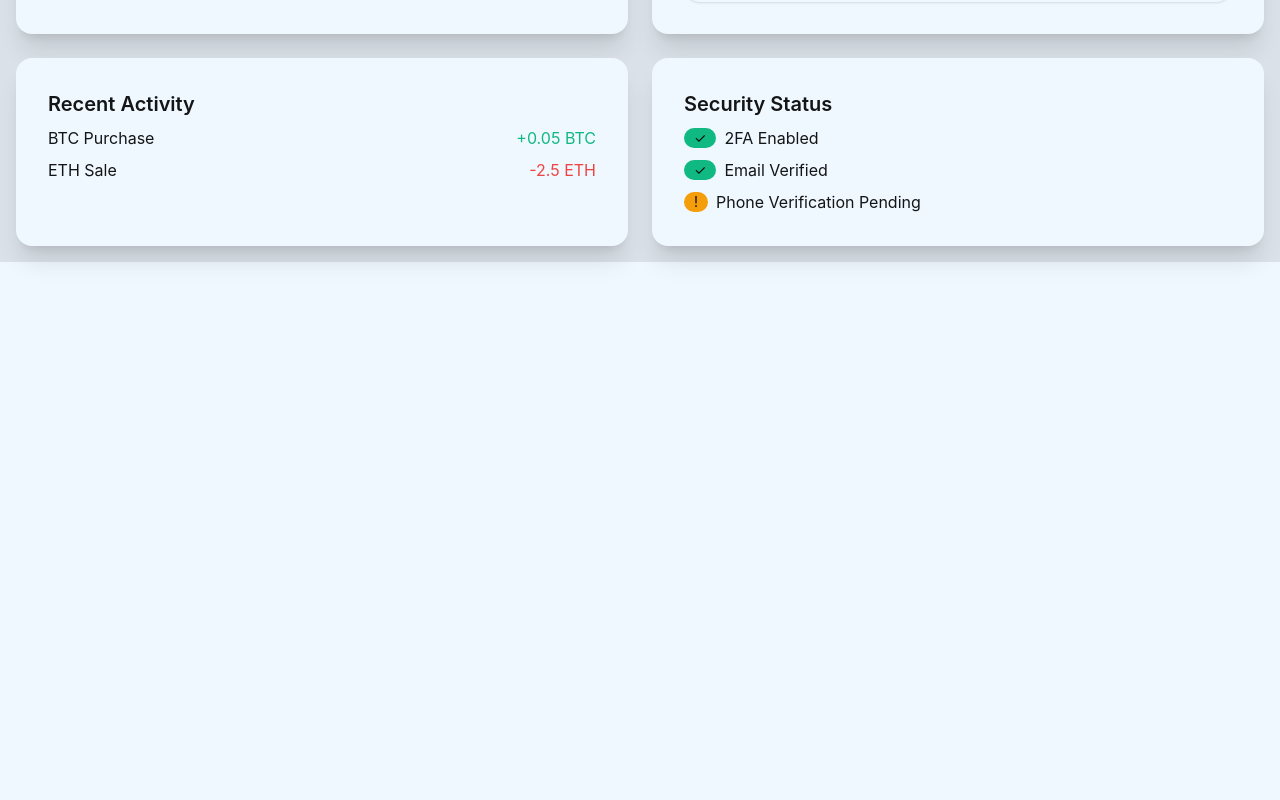
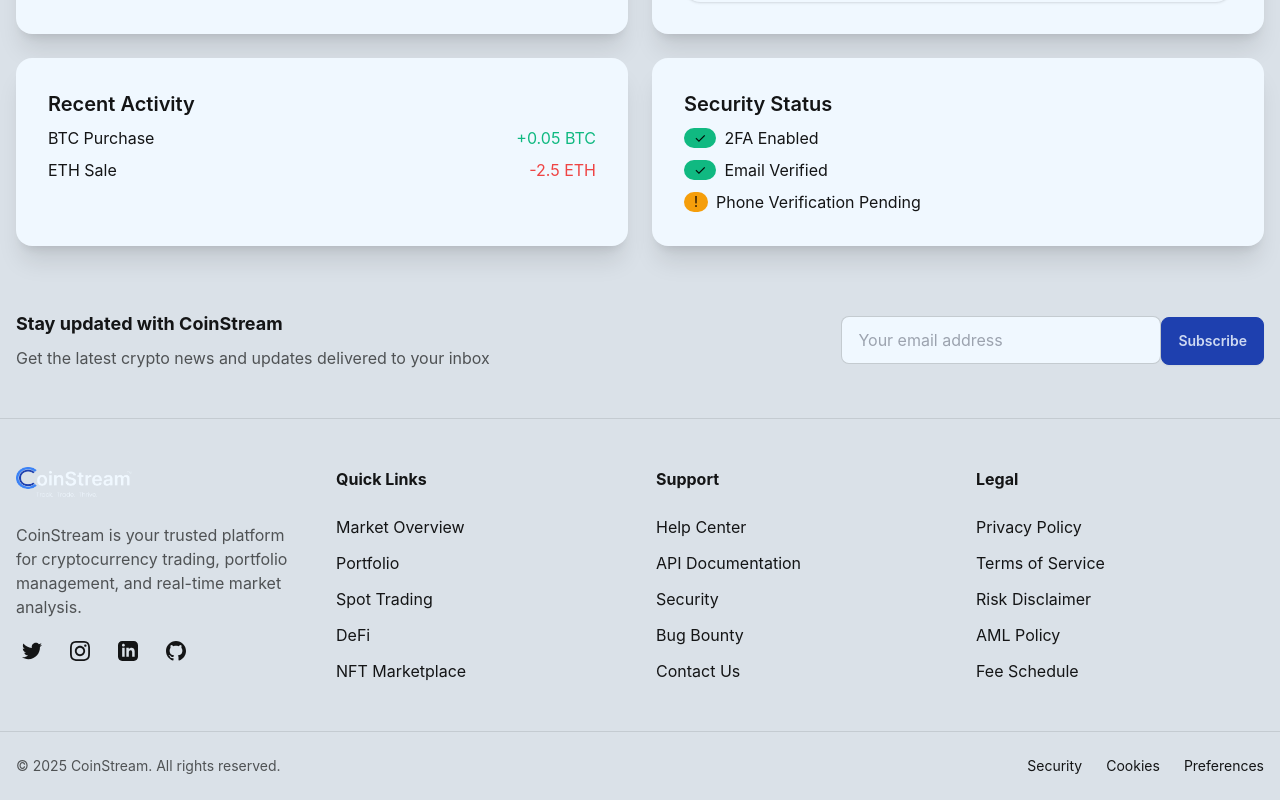
Before and after one commit to AnsHPaTeL2927/CryptoCurrencyFrontend, a React (Vite) app: page /profile in a window 1280 px wide. Shown: the part 499-1299 px from the top of the page. Before the commit the page ends 800 px from the top, so only its background shows below. Built offline with nearby package versions, Linux system fonts and the light colour scheme.

Commit message:
add footer

```diff
--- a/src/App.jsx
+++ b/src/App.jsx
@@ -36,6 +36,8 @@
 import Register from "./pages/Auth/Register";
 import GoogleCallback from "./components/GoogleCallback";
 import Profile from "./pages/Profile";
+
+import Footer from "./components/Footer";
 
 function App() {
   return (
@@ -78,8 +80,9 @@
           <Route path="/login" element={<Login />} />
           <Route path="/register" element={<Register />} />
           <Route path="/auth/google/callback" element={<GoogleCallback />} />
-          <Route path="/profile" element={<Profile/>}/>
+          <Route path="/profile" element={<Profile />} />
         </Routes>
+        <Footer />
       </ThemeProvider>
     </AuthProvider>
   );
--- a/src/components/Footer.jsx
+++ b/src/components/Footer.jsx
@@ -0,0 +1,126 @@
+import { Link } from 'react-router-dom';
+
+const Footer = () => {
+  const currentYear = new Date().getFullYear();
+
+  return (
+    <footer className="bg-base-200">
+      {/* Newsletter Section */}
+      <div className="border-b border-base-300">
+        <div className="max-w-[1600px] mx-auto py-12 px-4">
+          <div className="flex flex-col md:flex-row items-center justify-between gap-6">
+            <div className="text-center md:text-left">
+              <h3 className="text-lg font-bold mb-2">Stay updated with CoinStream</h3>
+              <p className="text-base-content/70">Get the latest crypto news and updates delivered to your inbox</p>
+            </div>
+            <div className="w-full md:w-auto">
+              <div className="form-control">
+                <div className="input-group">
+                  <input
+                    type="email"
+                    placeholder="Your email address"
+                    className="input input-bordered w-full md:w-80"
+                  />
+                  <button className="btn btn-primary">
+                    Subscribe
+                  </button>
+                </div>
+              </div>
+            </div>
+          </div>
+        </div>
+      </div>
+
+      {/* Main Footer Content */}
+      <div className="max-w-[1600px] mx-auto py-12 px-4">
+        <div className="grid grid-cols-1 md:grid-cols-2 lg:grid-cols-4 gap-8">
+          {/* Company Info */}
+          <div className="space-y-4">
+            <div className="flex items-center gap-2 mb-6">
+              <img src="/dark.png" alt="CoinStream Logo" className="h-8" />
+            </div>
+            <p className="text-base-content/70">
+              CoinStream is your trusted platform for cryptocurrency trading, portfolio management, and real-time market analysis.
+            </p>
+            <div className="flex gap-4">
+              <a href="#" className="btn btn-circle btn-ghost btn-sm">
+                <svg xmlns="http://www.w3.org/2000/svg" className="h-5 w-5" fill="currentColor" viewBox="0 0 24 24">
+                  <path d="M24 4.557c-.883.392-1.832.656-2.828.775 1.017-.609 1.798-1.574 2.165-2.724-.951.564-2.005.974-3.127 1.195-.897-.957-2.178-1.555-3.594-1.555-3.179 0-5.515 2.966-4.797 6.045-4.091-.205-7.719-2.165-10.148-5.144-1.29 2.213-.669 5.108 1.523 6.574-.806-.026-1.566-.247-2.229-.616-.054 2.281 1.581 4.415 3.949 4.89-.693.188-1.452.232-2.224.084.626 1.956 2.444 3.379 4.6 3.419-2.07 1.623-4.678 2.348-7.29 2.04 2.179 1.397 4.768 2.212 7.548 2.212 9.142 0 14.307-7.721 13.995-14.646.962-.695 1.797-1.562 2.457-2.549z"/>
+                </svg>
+              </a>
+              <a href="#" className="btn btn-circle btn-ghost btn-sm">
+                <svg xmlns="http://www.w3.org/2000/svg" className="h-5 w-5" fill="currentColor" viewBox="0 0 24 24">
+                  <path d="M12 2.163c3.204 0 3.584.012 4.85.07 3.252.148 4.771 1.691 4.919 4.919.058 1.265.069 1.645.069 4.849 0 3.205-.012 3.584-.069 4.849-.149 3.225-1.664 4.771-4.919 4.919-1.266.058-1.644.07-4.85.07-3.204 0-3.584-.012-4.849-.07-3.26-.149-4.771-1.699-4.919-4.92-.058-1.265-.07-1.644-.07-4.849 0-3.204.013-3.583.07-4.849.149-3.227 1.664-4.771 4.919-4.919 1.266-.057 1.645-.069 4.849-.069zm0-2.163c-3.259 0-3.667.014-4.947.072-4.358.2-6.78 2.618-6.98 6.98-.059 1.281-.073 1.689-.073 4.948 0 3.259.014 3.668.072 4.948.2 4.358 2.618 6.78 6.98 6.98 1.281.058 1.689.072 4.948.072 3.259 0 3.668-.014 4.948-.072 4.354-.2 6.782-2.618 6.979-6.98.059-1.28.073-1.689.073-4.948 0-3.259-.014-3.667-.072-4.947-.196-4.354-2.617-6.78-6.979-6.98-1.281-.059-1.69-.073-4.949-.073zm0 5.838c-3.403 0-6.162 2.759-6.162 6.162s2.759 6.163 6.162 6.163 6.162-2.759 6.162-6.163c0-3.403-2.759-6.162-6.162-6.162zm0 10.162c-2.209 0-4-1.79-4-4 0-2.209 1.791-4 4-4s4 1.791 4 4c0 2.21-1.791 4-4 4zm6.406-11.845c-.796 0-1.441.645-1.441 1.44s.645 1.44 1.441 1.44c.795 0 1.439-.645 1.439-1.44s-.644-1.44-1.439-1.44z"/>
+                </svg>
+              </a>
+              <a href="#" className="btn btn-circle btn-ghost btn-sm">
+                <svg xmlns="http://www.w3.org/2000/svg" className="h-5 w-5" fill="currentColor" viewBox="0 0 24 24">
+                  <path d="M19 0h-14c-2.761 0-5 2.239-5 5v14c0 2.761 2.239 5 5 5h14c2.762 0 5-2.239 5-5v-14c0-2.761-2.238-5-5-5zm-11 19h-3v-11h3v11zm-1.5-12.268c-.966 0-1.75-.79-1.75-1.764s.784-1.764 1.75-1.764 1.75.79 1.75 1.764-.783 1.764-1.75 1.764zm13.5 12.268h-3v-5.604c0-3.368-4-3.113-4 0v5.604h-3v-11h3v1.765c1.396-2.586 7-2.777 7 2.476v6.759z"/>
+                </svg>
+              </a>
+              <a href="#" className="btn btn-circle btn-ghost btn-sm">
+                <svg xmlns="http://www.w3.org/2000/svg" className="h-5 w-5" fill="currentColor" viewBox="0 0 24 24">
+                  <path d="M12 0c-6.626 0-12 5.373-12 12 0 5.302 3.438 9.8 8.207 11.387.599.111.793-.261.793-.577v-2.234c-3.338.726-4.033-1.416-4.033-1.416-.546-1.387-1.333-1.756-1.333-1.756-1.089-.745.083-.729.083-.729 1.205.084 1.839 1.237 1.839 1.237 1.07 1.834 2.807 1.304 3.492.997.107-.775.418-1.305.762-1.604-2.665-.305-5.467-1.334-5.467-5.931 0-1.311.469-2.381 1.236-3.221-.124-.303-.535-1.524.117-3.176 0 0 1.008-.322 3.301 1.23.957-.266 1.983-.399 3.003-.404 1.02.005 2.047.138 3.006.404 2.291-1.552 3.297-1.23 3.297-1.23.653 1.653.242 2.874.118 3.176.77.84 1.235 1.911 1.235 3.221 0 4.609-2.807 5.624-5.479 5.921.43.372.823 1.102.823 2.222v3.293c0 .319.192.694.801.576 4.765-1.589 8.199-6.086 8.199-11.386 0-6.627-5.373-12-12-12z"/>
+                </svg>
+              </a>
+            </div>
+          </div>
+
+          {/* Quick Links */}
+          <div>
+            <h4 className="font-bold mb-6">Quick Links</h4>
+            <ul className="space-y-3">
+              <li><Link to="/market/overview" className="hover:text-primary">Market Overview</Link></li>
+              <li><Link to="/portfolio" className="hover:text-primary">Portfolio</Link></li>
+              <li><Link to="/trading/spot" className="hover:text-primary">Spot Trading</Link></li>
+              <li><Link to="/defi" className="hover:text-primary">DeFi</Link></li>
+              <li><Link to="/nft" className="hover:text-primary">NFT Marketplace</Link></li>
+            </ul>
+          </div>
+
+          {/* Support */}
+          <div>
+            <h4 className="font-bold mb-6">Support</h4>
+            <ul className="space-y-3">
+              <li><Link to="/help-center" className="hover:text-primary">Help Center</Link></li>
+              <li><Link to="/api-docs" className="hover:text-primary">API Documentation</Link></li>
+              <li><Link to="/security" className="hover:text-primary">Security</Link></li>
+              <li><Link to="/bug-bounty" className="hover:text-primary">Bug Bounty</Link></li>
+              <li><Link to="/contact" className="hover:text-primary">Contact Us</Link></li>
+            </ul>
+          </div>
+
+          {/* Legal */}
+          <div>
+            <h4 className="font-bold mb-6">Legal</h4>
+            <ul className="space-y-3">
+              <li><Link to="/privacy-policy" className="hover:text-primary">Privacy Policy</Link></li>
+              <li><Link to="/terms" className="hover:text-primary">Terms of Service</Link></li>
+              <li><Link to="/disclaimer" className="hover:text-primary">Risk Disclaimer</Link></li>
+              <li><Link to="/aml-policy" className="hover:text-primary">AML Policy</Link></li>
+              <li><Link to="/fees" className="hover:text-primary">Fee Schedule</Link></li>
+            </ul>
+          </div>
+        </div>
+      </div>
+
+      {/* Bottom Bar */}
+      <div className="border-t border-base-300">
+        <div className="max-w-[1600px] mx-auto px-4 py-6">
+          <div className="flex flex-col md:flex-row justify-between items-center gap-4">
+            <div className="text-sm text-base-content/70">
+              © {currentYear} CoinStream. All rights reserved.
+            </div>
+            <div className="flex gap-6 text-sm">
+              <a href="#" className="hover:text-primary">Security</a>
+              <a href="#" className="hover:text-primary">Cookies</a>
+              <a href="#" className="hover:text-primary">Preferences</a>
+            </div>
+          </div>
+        </div>
+      </div>
+    </footer>
+  );
+};
+
+export default Footer;
```
